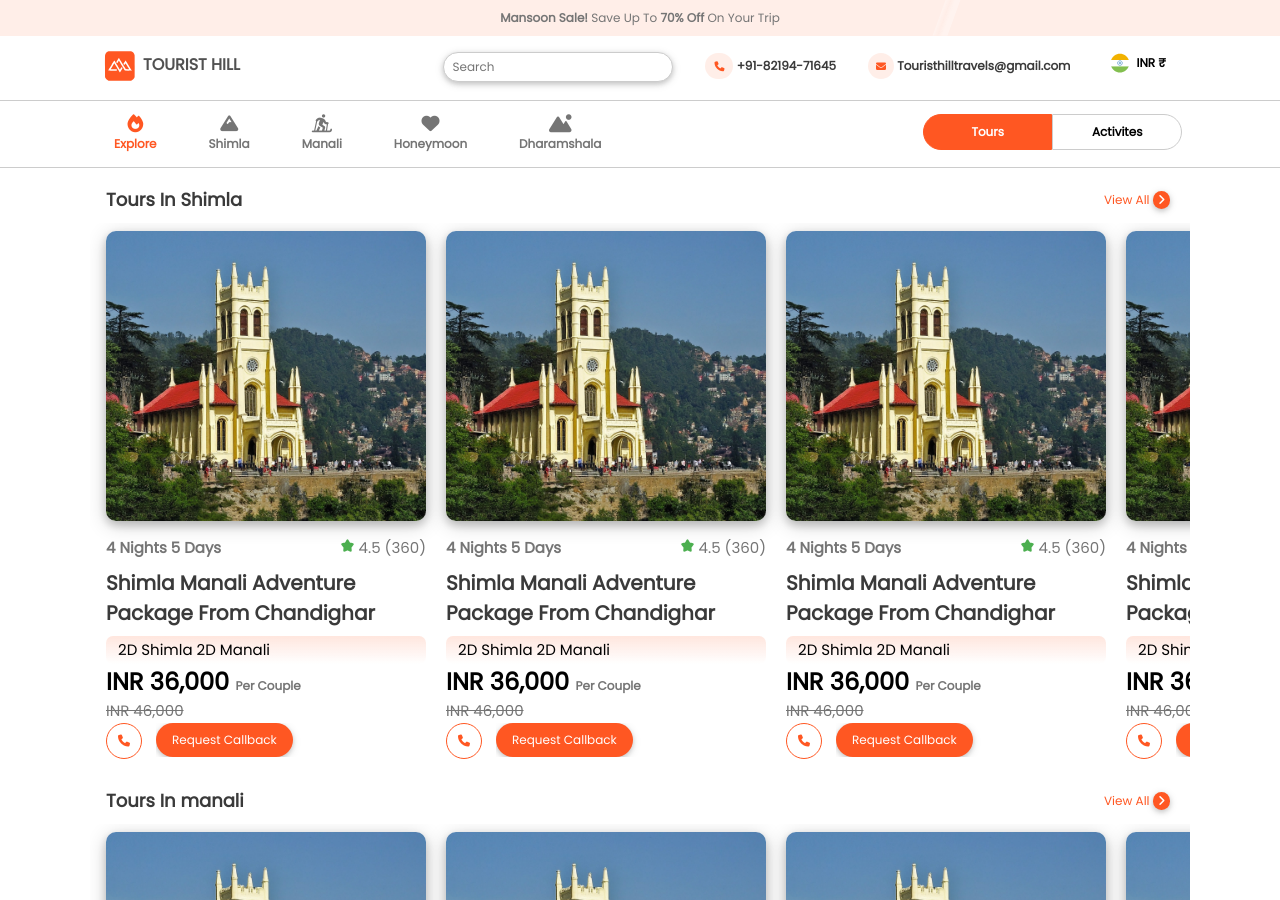
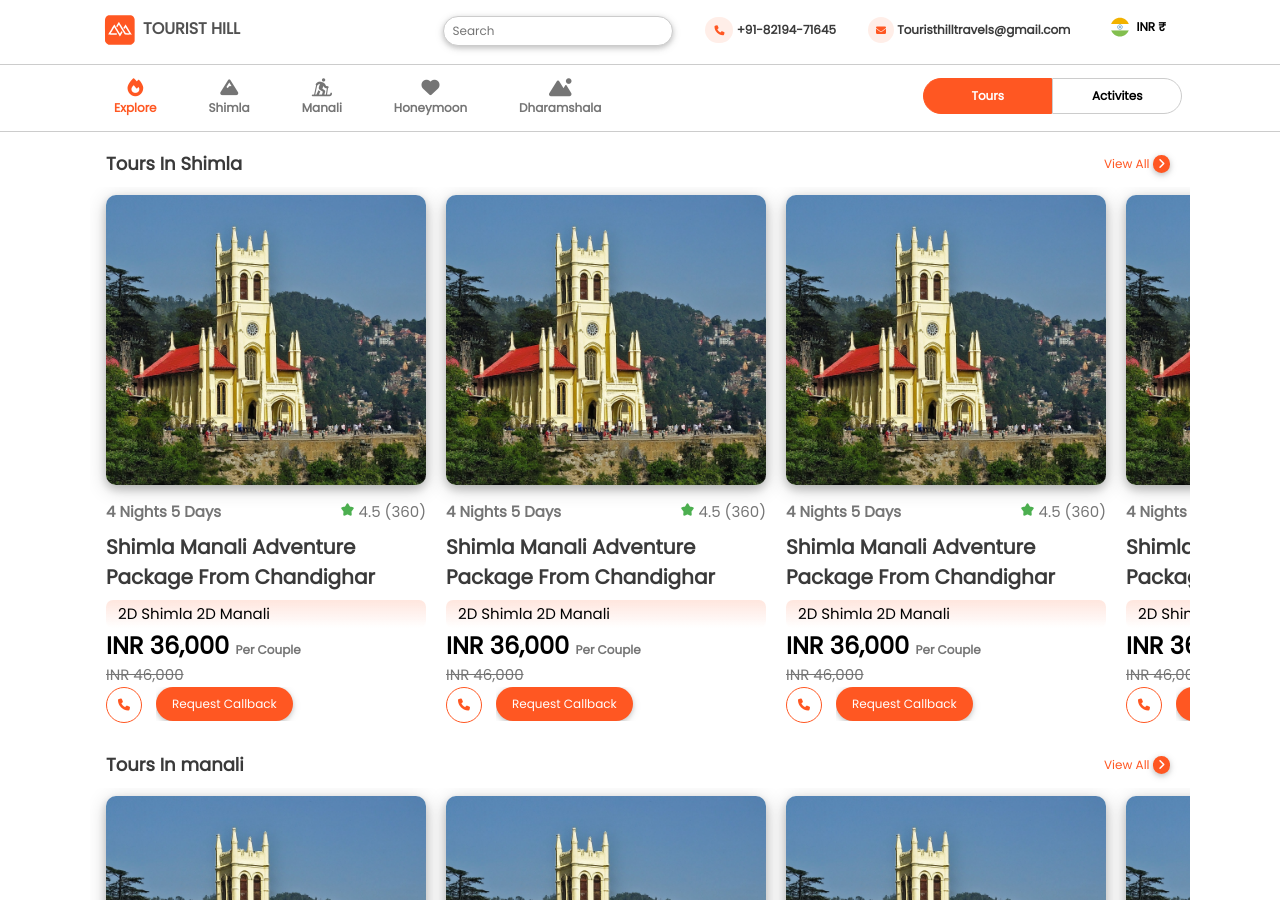
Before and after one commit to VikasLazarus/touristhill, a Jekyll site: the page built from index.markdown, in a window 1280 px wide and 900 px high. Built offline with Jekyll 4.4.1, drawn with Linux system fonts in a browser that asks for light colours; nearby versions of some CDN libraries.

Commit message:
Update top.md

```diff
--- a/_includes/top.md
+++ b/_includes/top.md
@@ -1,5 +1,5 @@
  <!--end-->
-  <div class="w3-row w3-text-gray w3-sand" style=" padding: 1px 12px ;  z-index: 4;">
+  <div class="w3-row w3-text-gray w3-sand w3-hide" style=" padding: 1px 12px ;  z-index: 4;">
     <div class="aa"></div>
     <div class="w3-content" style="max-width: 1100px;">
       <span class="w3-col l12  m12 s12 w3-small w3-center" style="padding: 8px 0px ;"><span><b style="font-weight:900;">Mansoon Sale!</b> Save Up To <b style="font-weight:900;">70% Off</b> On Your Trip
```
